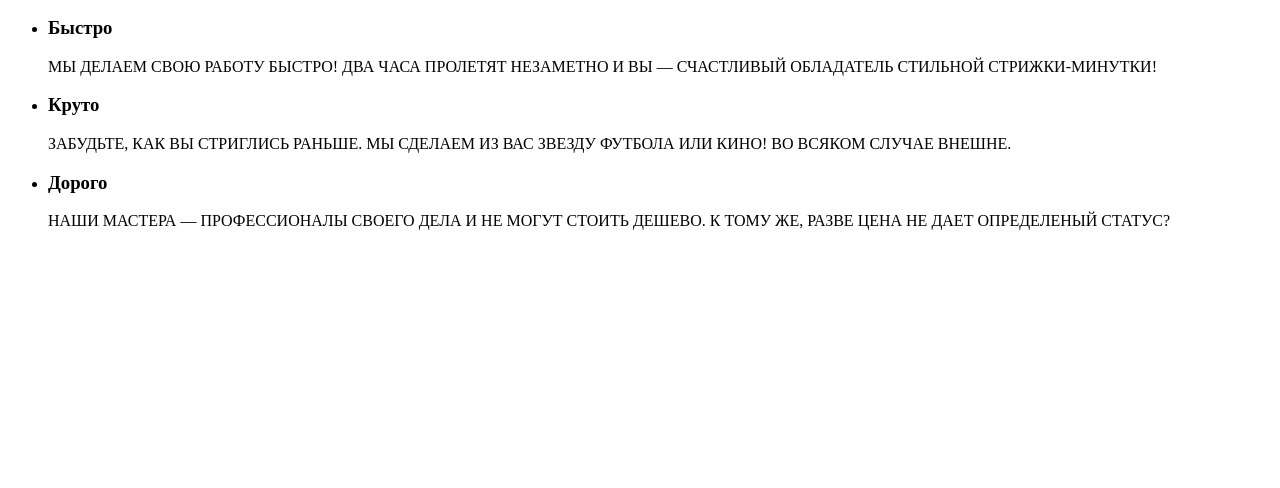
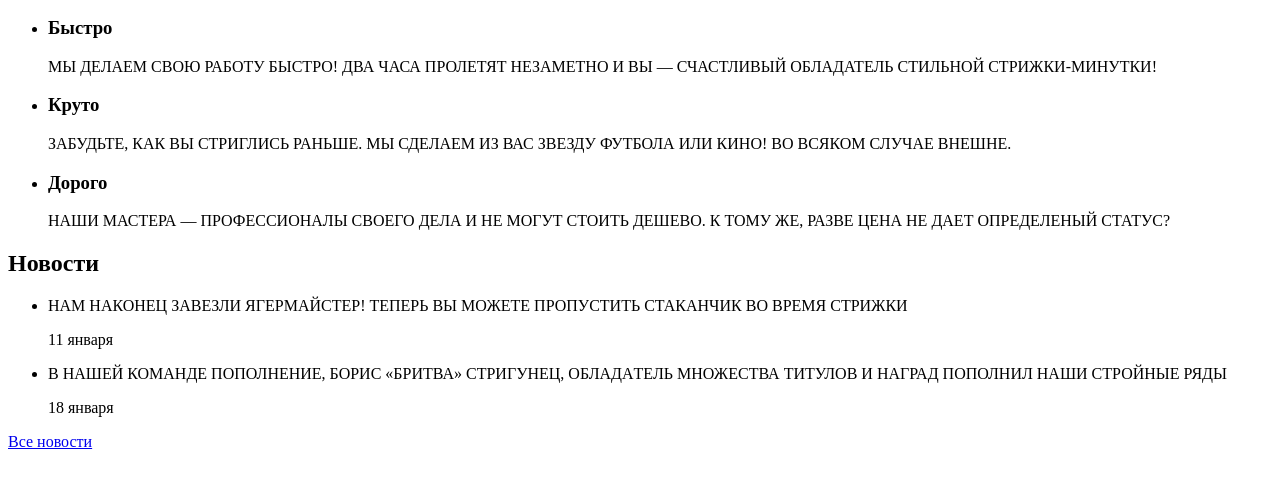
Before and after one commit to Ojiobo/1046437-barbershop-25, a plain HTML site: page index.html in a window 1280 px wide. Shown: the part 284-772 px from the top of the page. Drawn offline with Linux system fonts and the light colour scheme.

Commit message:
Разметил и добавил контент в блок новостей

```diff
--- a/index.html
+++ b/index.html
@@ -50,6 +50,19 @@
   		</section>
 
   		<section class="news">
+  			<h2>Новости</h2>
+  			<ul class="news-list">
+  				<li class="news-item">
+  					<p>НАМ НАКОНЕЦ ЗАВЕЗЛИ ЯГЕРМАЙСТЕР! ТЕПЕРЬ ВЫ МОЖЕТЕ ПРОПУСТИТЬ СТАКАНЧИК ВО ВРЕМЯ СТРИЖКИ
+					</p>
+  					<time datetime="2016-01-11">11 января</time>
+  				</li>
+  				<li class="news-item">
+  					<p>В НАШЕЙ КОМАНДЕ ПОПОЛНЕНИЕ, БОРИС «БРИТВА» СТРИГУНЕЦ, ОБЛАДAТЕЛЬ МНОЖЕСТВА ТИТУЛОВ И НАГРАД ПОПОЛНИЛ НАШИ СТРОЙНЫЕ РЯДЫ</p>
+  					<time datetime="2016-01-18">18 января</time>
+  				</li>
+  			</ul>
+  			<a class="button" href="news.html">Все новости</a>
   		</section>
 
   		<section class="gallery">
```
